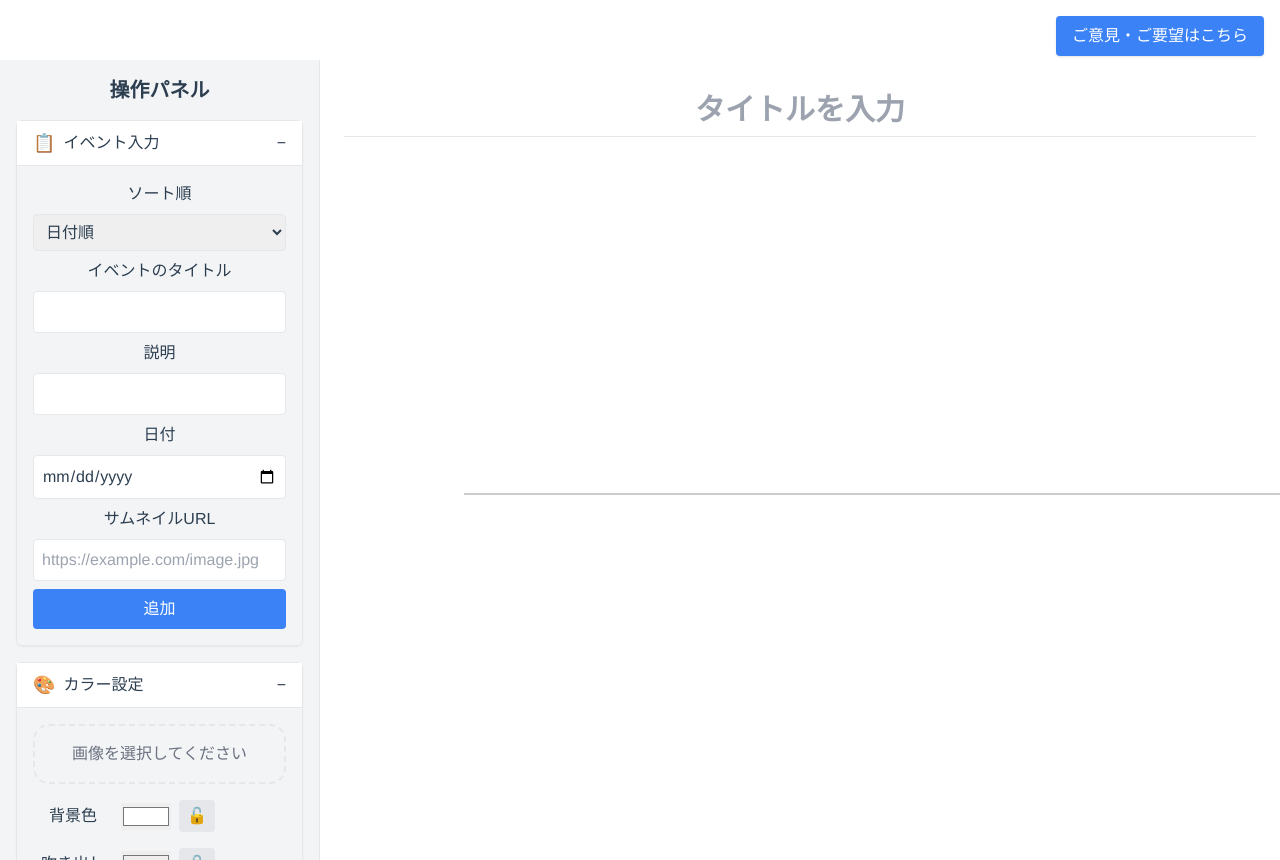
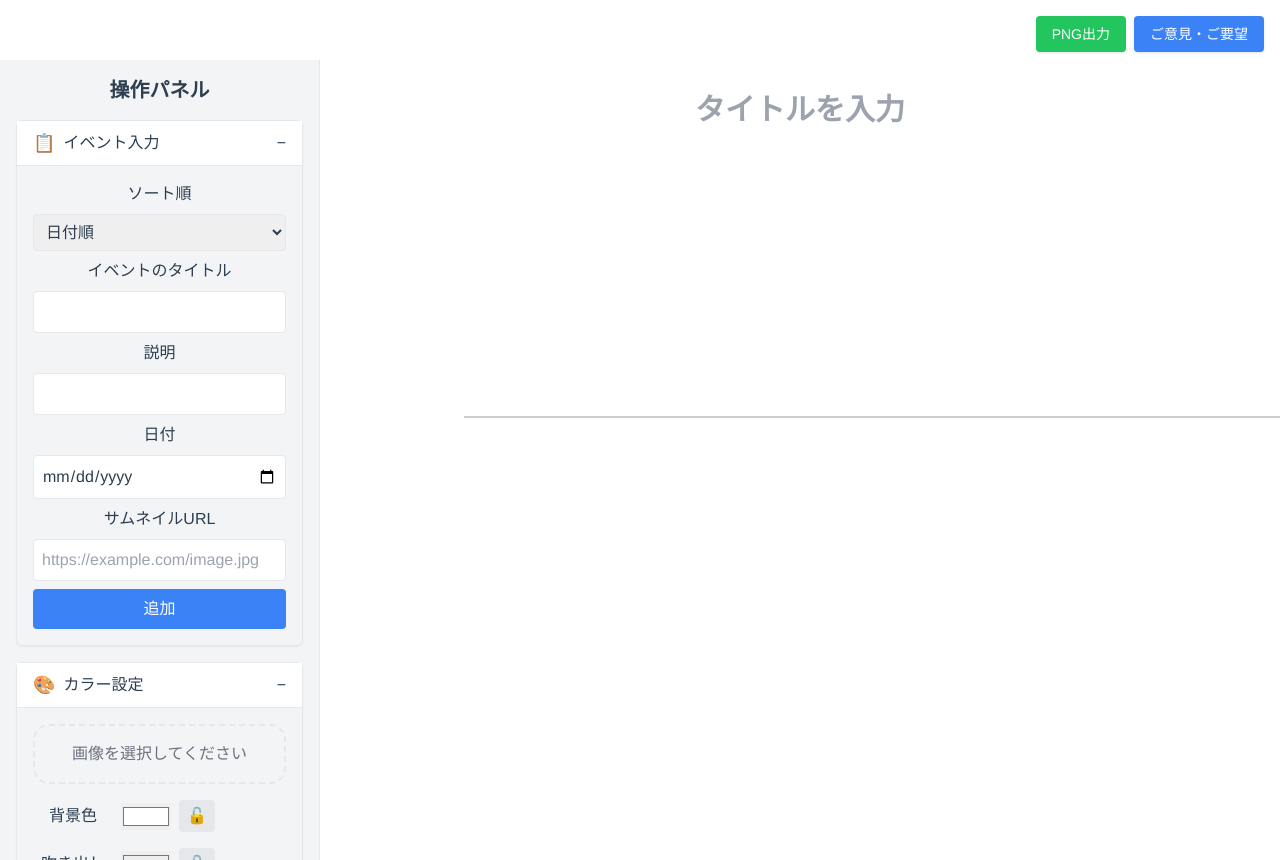
Before and after one commit to abokke/timeline, a Vue app: page / in a window 1280 px wide. Built offline with nearby package versions, Linux system fonts and the light colour scheme.

Commit message:
画像出力機能の実装。nodeパッケージ追加用のshを追加。

```diff
--- a/app/src/components/EventCard.vue
+++ b/app/src/components/EventCard.vue
@@ -3,7 +3,7 @@
     <!-- 吹き出し本体 -->
     <div
       ref="bubble"
-      class="relative p-4 rounded-lg shadow-md max-w-xs group"
+      class="relative p-4 rounded-lg shadow-md max-w-xs group border"
       :style="{ backgroundColor: bubbleColor, color: textColor }"
     >
       <!-- 三角（下付き） -->
--- a/app/src/components/ImageUpload.vue
+++ b/app/src/components/ImageUpload.vue
@@ -20,7 +20,7 @@
 
 <script setup>
 import { ref } from 'vue'
-import ColorThief from 'color-thief-browser'
+import ColorThief from 'colorthief'
 
 const fileInput = ref(null)
 const imagePreview = ref(null)
@@ -45,11 +45,12 @@ function handleFileChange(event) {
   reader.readAsDataURL(file)
 }
 
-function analyzePalette() {
+async function analyzePalette() {
   const img = previewImage.value
   if (!img || !img.complete) return
 
   try {
+    const { default: ColorThief } = await import('colorthief')
     const colorThief = new ColorThief()
     const palette = colorThief.getPalette(img, 5) // 最大5色取得
 
--- /dev/null
+++ b/app/src/utils/exportImage.js
@@ -0,0 +1,51 @@
+import html2canvas from 'html2canvas'
+
+/**
+ * 指定したDOM要素をPNG画像として保存します
+ * @param {HTMLElement} element - キャプチャ対象のDOM要素
+ * @param {string} filename - 保存するファイル名（.pngを含む）
+ */
+export async function exportElementAsPng(element, filename = 'timeline.png') {
+  if (!element) {
+    console.warn('出力対象が見つかりません')
+    return
+  }
+    // --- 透かし要素を動的に作成 ---
+  const watermark = document.createElement('div')
+  watermark.textContent = 'timeline.dev'
+  Object.assign(watermark.style, {
+    position: 'absolute',
+    top: '50%',
+    left: '50%',
+    transform: 'translate(-50%, -50%)',
+    fontSize: '48px',
+    fontWeight: 'bold',
+    color: 'rgba(0, 0, 0, 0.08)',
+    pointerEvents: 'none',
+    userSelect: 'none',
+    zIndex: '99'
+  })
+
+  // 親DOMに追加
+  element.appendChild(watermark)
+
+  try {
+    const canvas = await html2canvas(element, {
+      backgroundColor: '#ffffff',
+      useCORS: true,
+      scale: 2
+    })
+
+    const link = document.createElement('a')
+    link.download = filename
+    link.href = canvas.toDataURL('image/png')
+    link.click()
+  } catch (error) {
+    console.error('PNG出力に失敗しました:', error)
+  } finally {
+    // --- 透かし要素を削除 ---
+    if (element.contains(watermark)) {
+        element.removeChild(watermark)
+    }
+  }
+}
--- a/app/src/views/Home.vue
+++ b/app/src/views/Home.vue
@@ -1,14 +1,5 @@
 <template>
   <div class="flex h-screen relative">
-    <!-- フィードバックボタン -->
-    <a
-      href="https://forms.gle/pj3aQeAf33UNTSeo6"
-      target="_blank"
-      class="fixed top-4 right-4 bg-blue-500 text-white px-4 py-2 rounded shadow hover:bg-blue-600 transition"
-    >
-      ご意見・ご要望はこちら
-    </a>
-
     <SidebarPanel
       :sortKey="sortKey"
       :newEvent="newEvent"
@@ -23,17 +14,34 @@
       @update-locks="updateLocks"
     />
     <!-- 右：年表表示エリア -->
-    <main class="flex-1 p-6 overflow-x-auto relative" :style="{ backgroundColor: timelineTheme.background }">
-      <input
-        v-model="timelineTitle"
-        type="text"
-        placeholder="タイトルを入力"
-        class="text-3xl font-bold mb-6 w-full text-center border-b p-2 outline-none"
-        :style="{ color: timelineTheme.text, backgroundColor: timelineTheme.background }"
-      />
+    <!-- 操作ボタンバー -->
+    <div class="fixed top-4 right-4 z-50 flex space-x-2">
+      <button
+        @click="exportAsImage"
+        class="bg-green-500 text-white px-4 py-2 rounded shadow hover:bg-green-600 transition text-sm"
+      >
+        PNG出力
+      </button>
+      <a
+        href="https://forms.gle/pj3aQeAf33UNTSeo6"
+        target="_blank"
+        class="bg-blue-500 text-white px-4 py-2 rounded shadow hover:bg-blue-600 transition text-sm"
+      >
+        ご意見・ご要望
+      </a>
+    </div>
+    <main ref="timelineContainer" class="flex-1 p-6 overflow-x-auto relative" :style="{ backgroundColor: timelineTheme.background }">
 
       <!-- 年表タイムライン -->
-      <div ref="timelineContainer" class="relative w-max min-w-full h-[600px]">
+      <div class="relative w-max min-w-full h-[600px]">
+        <input
+          v-model="timelineTitle"
+          type="text"
+          placeholder="タイトルを入力"
+          class="text-3xl font-bold mb-6 w-full text-center p-2 outline-none"
+          :style="{ color: timelineTheme.text, backgroundColor: timelineTheme.background }"
+        />
+
         <div
           ref="timelineLine"
           class="absolute top-1/2 translate-y-8 left-[120px] w-full border-t-2 z-0"
@@ -102,6 +110,7 @@ import ImageUpload from '@/components/ImageUpload.vue'
 import EventCard from '@/components/EventCard.vue'
 import SidebarPanel from '@/components/SidebarPanel.vue'
 import { getReadableTextColor } from '@/utils/color.js'
+import { exportElementAsPng } from '@/utils/exportImage.js'
 
 const timelineTitle = ref('')
 const sortKey = ref('date')
@@ -109,6 +118,10 @@ const newEvent = ref({ title: '', description: '', date: '', thumbnail: '' })
 const events = ref([])
 const selectedImage = ref(null)
 const themeColor = ref('')
+const timelineContainer = ref(null)
+const exportAsImage = () => {
+  exportElementAsPng(timelineContainer.value, 'timeline.png')
+}
 
 const timelineTheme = ref({
   background: '#ffffff',
--- a/package.json
+++ b/package.json
@@ -11,6 +11,8 @@
   },
   "dependencies": {
     "color-thief-browser": "^2.0.2",
+    "colorthief": "^2.6.0",
+    "html2canvas": "^1.4.1",
     "vue": "^3.5.13",
     "vue-router": "^4.5.0"
   },
```
Also changed, not shown: 2 other files (tests, documents, lock files or other folders).
